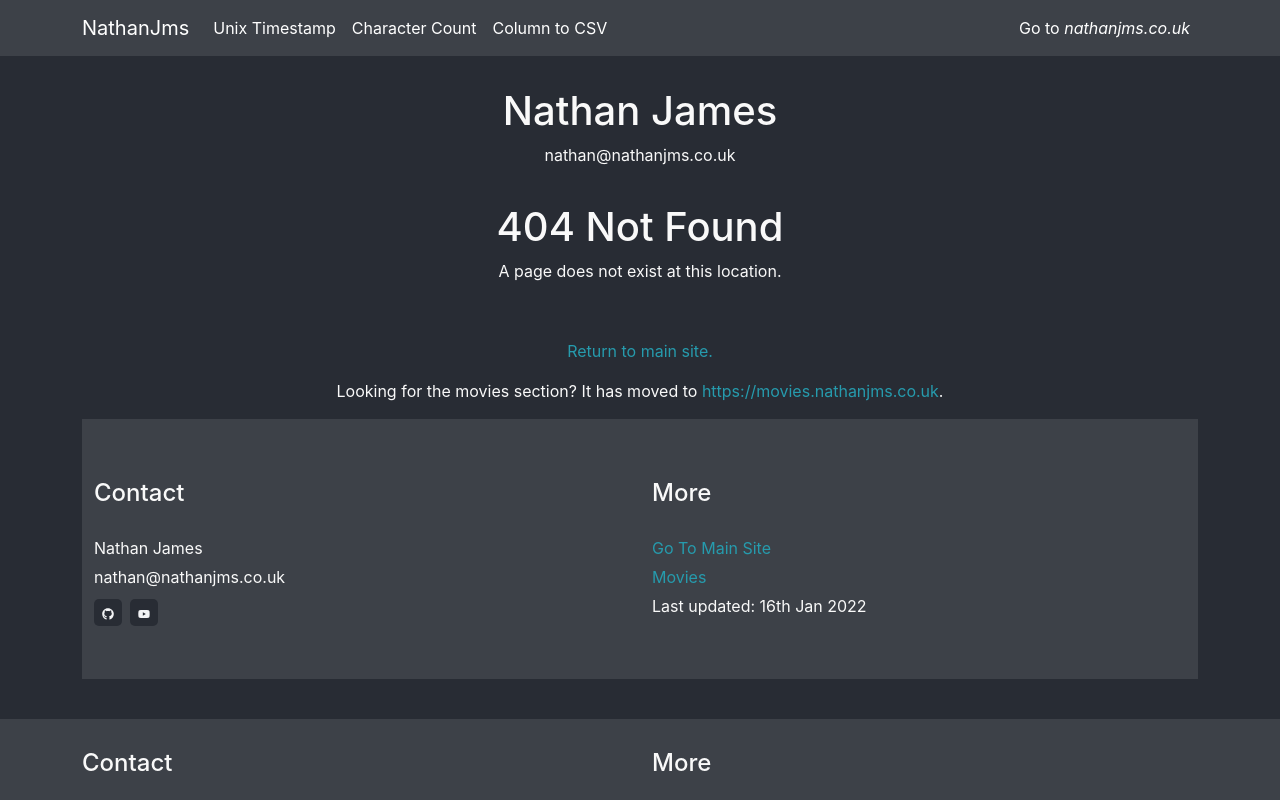
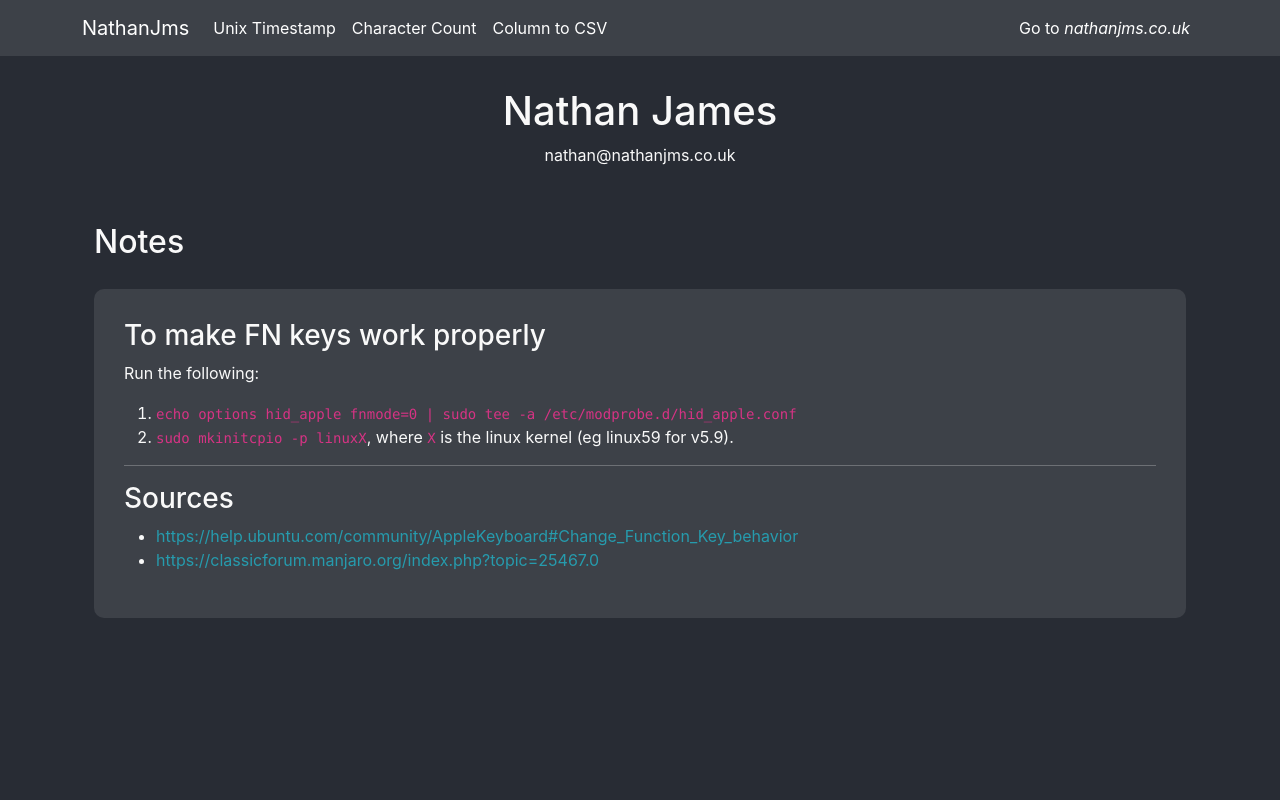
Before and after one commit to Nathanjms/nathanjms-tools, a React (Create React App) app: page /notes in a window 1280 px wide. Shown: the top 800 px of the page. Built offline with nearby package versions, Linux system fonts and the light colour scheme.

Commit message:
Begin work on notes section (for .md files)

```diff
--- a/package.json
+++ b/package.json
@@ -17,6 +17,7 @@
     "react-dom": "^17.0.2",
     "react-hot-toast": "^2.2.0",
     "react-icons": "^4.3.1",
+    "react-markdown": "^8.0.0",
     "react-router-dom": "^6.2.1",
     "react-scripts": "5.0.0",
     "sweetalert2": "^11.3.4",
--- a/src/components/App.tsx
+++ b/src/components/App.tsx
@@ -12,6 +12,7 @@ import Home from "./main/Home";
 import UnixTime from "./main/unixtime/UnixTime";
 import CharacterCount from "./main/character-count/CharacterCount";
 import ColumnToCsv from "./main/column-to-csv/ColumnToCsv";
+import Notes from "./main/notes/Notes";
 
 function App() {
   return (
@@ -24,6 +25,7 @@ function App() {
             <Route path="/" element={<UnixTime />} />
             <Route path="/character-count" element={<CharacterCount />} />
             <Route path="/column-to-csv" element={<ColumnToCsv />} />
+            <Route path="/notes" element={<Notes />} />
             <Route path="*" element={<NotFound />} />
           </Routes>
         </div>
--- /dev/null
+++ b/src/components/main/notes/Notes.tsx
@@ -0,0 +1,43 @@
+import React, { Component, ReactElement, useEffect, useState } from "react";
+import FnKeys from "../../../data/fnkeys.md";
+// import UsefulPrograms from "../../../data/usefulPrograms.md";
+import ReactMarkdown from "react-markdown";
+import { Link } from "react-router-dom";
+import { FaHome } from "react-icons/fa";
+import "../../../css/Notes.css";
+import { Col, Container, Row } from "react-bootstrap";
+
+interface Props {}
+
+const Notes: React.FC<Props> = (): ReactElement => {
+  const [fnKeys, setFnKeys] = useState<string>("");
+  useEffect(() => {
+    fetch(FnKeys)
+      .then((res) => res.text())
+      .then((text) => {
+        setFnKeys(text);
+      });
+    // fetch(UsefulPrograms)
+    //   .then((res) => res.text())
+    //   .then((text) => this.setState({ UsefulPrograms: text }));
+  }, []);
+  return (
+    <Container id="notes" className="section text-start">
+      <Row>
+        <h2>Notes</h2>
+      </Row>
+      <Row>
+        <Col xs={12}>
+          <div className="note">
+            <ReactMarkdown children={fnKeys} />
+          </div>
+          {/* <div className="note">
+                <ReactMarkdown children={UsefulPrograms} />
+              </div> */}
+        </Col>
+      </Row>
+    </Container>
+  );
+};
+
+export default Notes;
--- /dev/null
+++ b/src/css/Notes.css
@@ -0,0 +1,29 @@
+#notes {
+  background-color: #282c34;
+  min-height: 80vh;
+  padding-bottom: 30px;
+  color: #f9f9f9;
+  text-align: left;
+}
+
+.headerContainer {
+  padding-bottom: 30px;
+}
+
+.homeBtn {
+  color: #45505b;
+  padding: 16px 20px;
+  transition: 0.3s;
+  font-size: 15px;
+  border-radius: 20px;
+  background: #f2f3f5;
+}
+
+.note {
+  margin-top: 20px;
+  background-color: #3d4148;
+  padding: 30px;
+  border-radius: 10px;
+  word-wrap: break-word;
+  margin-bottom: 50px;
+}
--- /dev/null
+++ b/src/data/fnkeys.md
@@ -0,0 +1,14 @@
+### To make FN keys work properly
+
+ Run the following:
+
+1. `echo options hid_apple fnmode=0 | sudo tee -a /etc/modprobe.d/hid_apple.conf`
+2. `sudo mkinitcpio -p linuxX`, where `X` is the linux kernel (eg linux59 for v5.9).
+
+
+___
+
+### Sources
+
+* [https://help.ubuntu.com/community/AppleKeyboard#Change_Function_Key_behavior](https://help.ubuntu.com/community/AppleKeyboard#Change_Function_Key_behavior)
+* [https://classicforum.manjaro.org/index.php?topic=25467.0](https://classicforum.manjaro.org/index.php?topic=25467.0)
--- /dev/null
+++ b/src/data/usefulPrograms.md
@@ -0,0 +1,6 @@
+### Useful Programs
+
+A list of useful programs to remember:
+
+1. Ventoy - Cross-platform USB Multiboot ISO Flasher
+2. pgweb - Cross-platform client for PostgreSQL databases
--- /dev/null
+++ b/src/globals.d.ts
@@ -0,0 +1 @@
+declare module "*.md";
```
Also changed, not shown: 1 other file (tests, documents, lock files or other folders).
